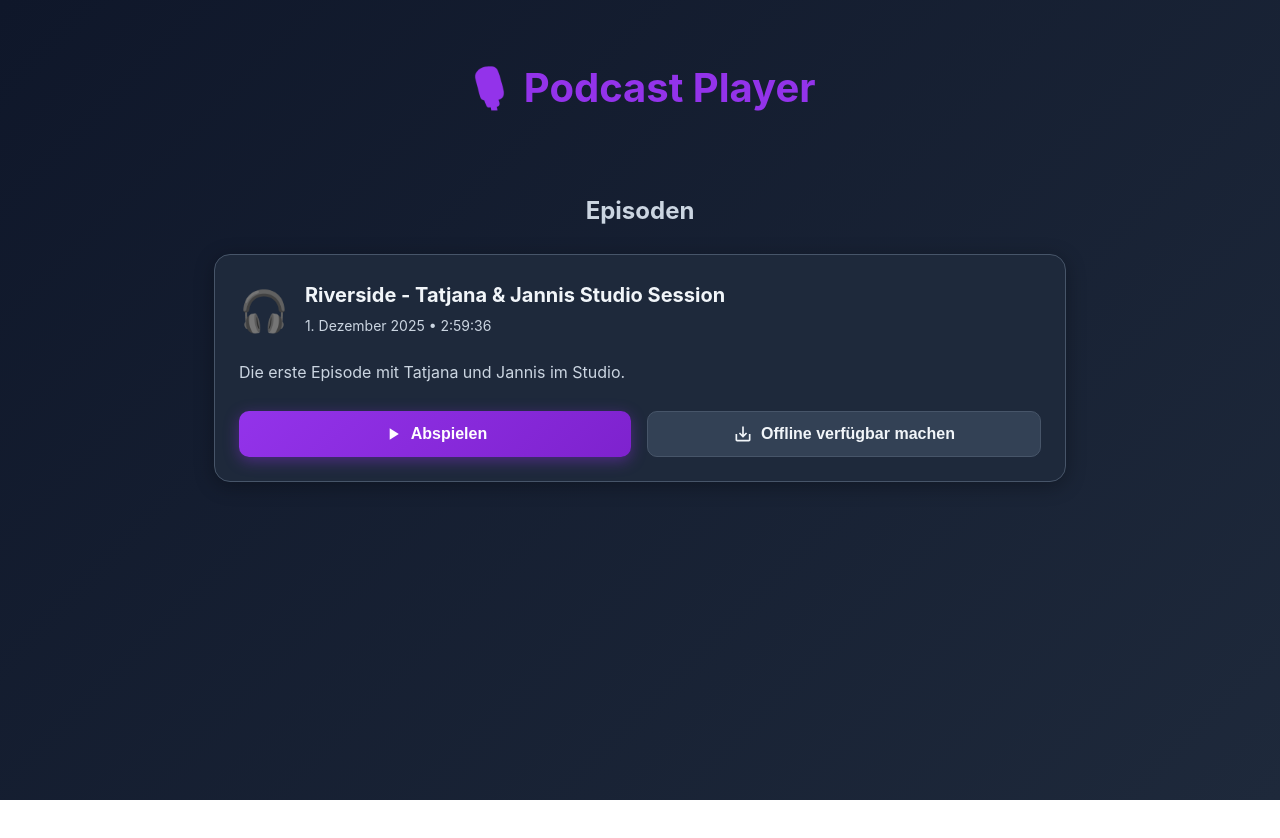
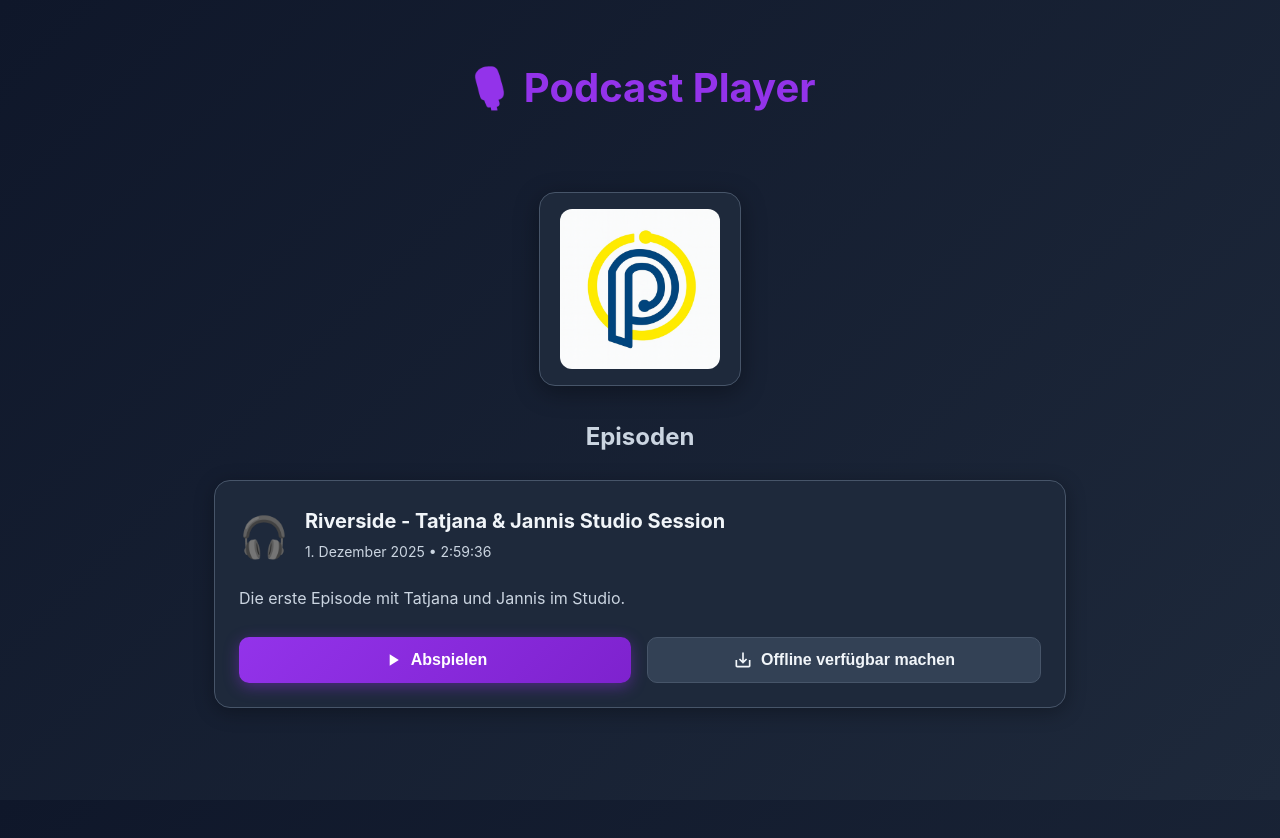
Before and after one commit to gunterstruck/TalkingSmartSales, a plain HTML site: page index.html in a window 1280 px wide. Before the commit the page ends 800 px from the top, so only its background shows below. Drawn offline with Linux system fonts and the light colour scheme.

Commit message:
Add cover art display between header and episodes

```diff
--- a/assets/style.css
+++ b/assets/style.css
@@ -46,6 +46,27 @@ header {
     text-align: center;
     padding: 2rem 0;
     margin-bottom: 2rem;
+}
+
+.brand-section {
+    display: flex;
+    justify-content: center;
+    margin-bottom: 2rem;
+}
+
+.brand-card {
+    background: var(--surface-color);
+    border: 1px solid var(--border-color);
+    border-radius: 16px;
+    padding: 1rem 1.25rem;
+    box-shadow: 0 6px 25px rgba(0, 0, 0, 0.35);
+}
+
+.brand-image {
+    display: block;
+    height: 160px;
+    width: auto;
+    border-radius: 12px;
 }
 
 h1 {
--- a/index.html
+++ b/index.html
@@ -21,6 +21,12 @@
         <header>
             <h1>🎙️ Podcast Player</h1>
         </header>
+
+        <section class="brand-section">
+            <div class="brand-card">
+                <img src="assets/PP-512x512.png" alt="Talking Smart Sales Cover" class="brand-image">
+            </div>
+        </section>
 
         <main>
             <!-- Episodes List -->
```
